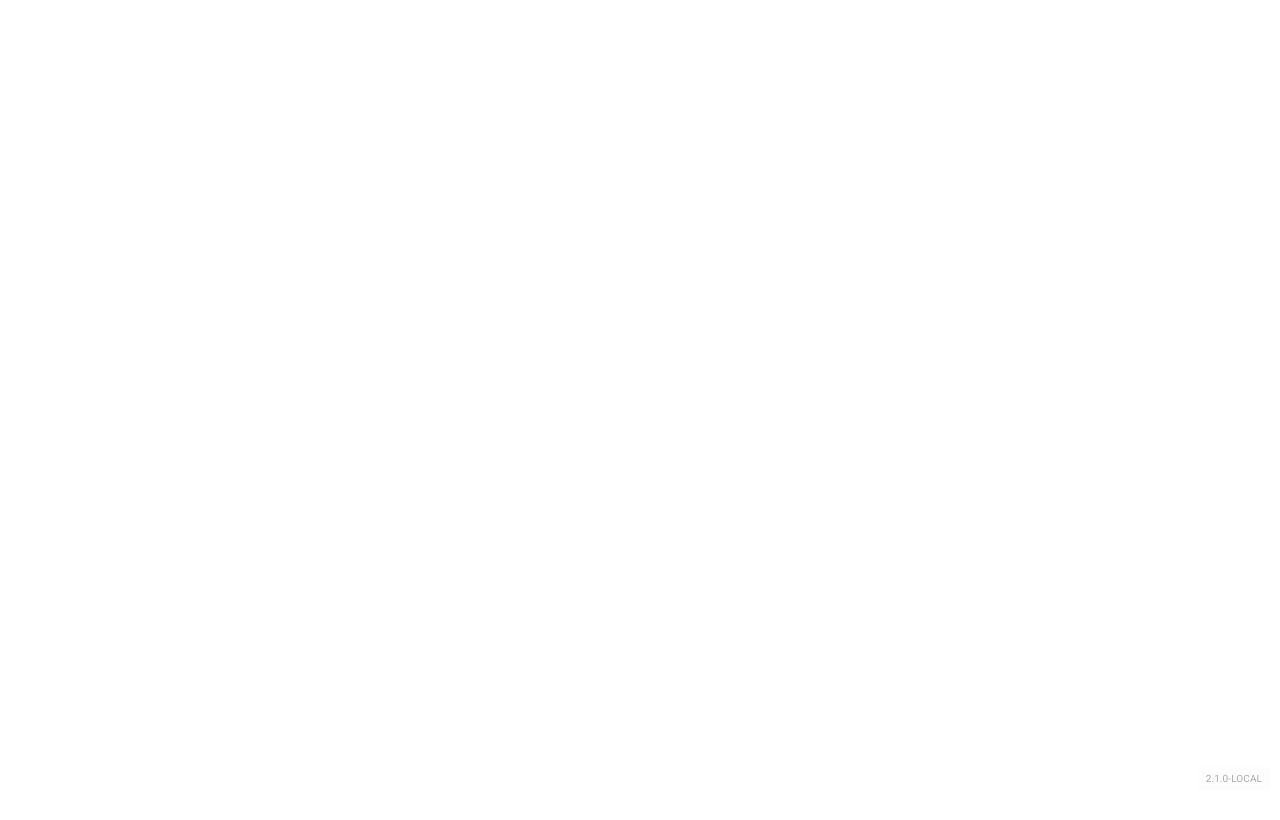
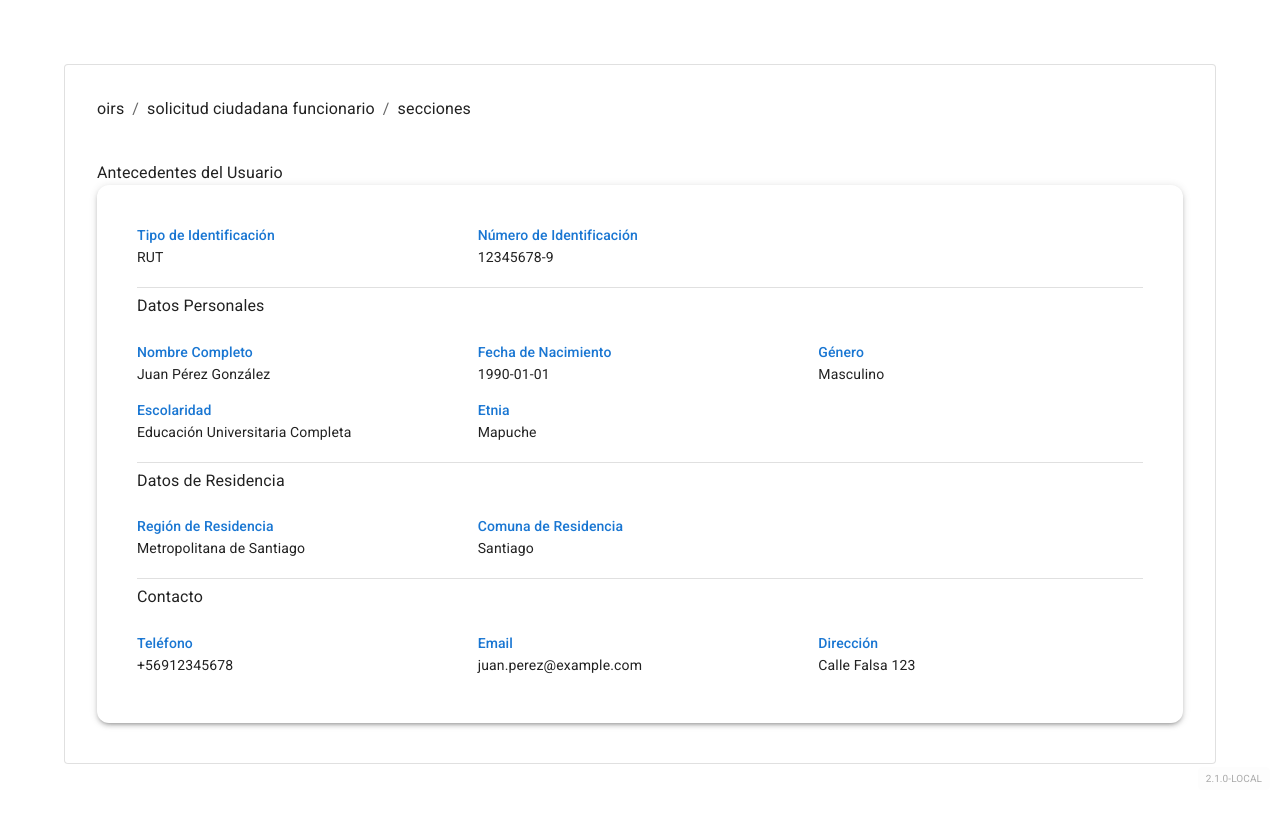
Before and after one commit to reneframirez/oirs-externo-frontend, a React (Vite) app: page /oirs/solicitud-ciudadana-funcionario/secciones in a window 1280 px wide. Before the commit this address had no page. Shown: the top 820 px of the page. Built offline with nearby package versions, Linux system fonts and the light colour scheme.

Commit message:
se agregan secciones - antecedentes usuario

```diff
--- a/src/App.jsx
+++ b/src/App.jsx
@@ -12,6 +12,7 @@ import Encuesta from './pages/oirs/solicitud-ciudadana-externa/Encuesta.jsx'
 import Inicio from './pages/Inicio.jsx'
 import IngresoSolicitudInterno from './pages/oirs/solicitud-ciudadana-funcionario/ingreso-solicitud/index.jsx'
 import SolicitudesPendientes from './pages/oirs/solicitud-ciudadana-funcionario/SolicitudesPendientes.jsx'
+import SeccionesOrdenadas from './pages/oirs/solicitud-ciudadana-funcionario/secciones/index.jsx'
 
 function App() {
 	useSesionExpiradaCheck()
@@ -39,6 +40,7 @@ function App() {
 							element={<IngresoSolicitudInterno />}
 						/>
 						<Route path="solicitudes-pendientes" element={<SolicitudesPendientes />} />
+						<Route path="secciones" element={<SeccionesOrdenadas />} />
 					</Route>
 				</Route>
 			</Routes>
--- a/src/pages/oirs/solicitud-ciudadana-funcionario/ingreso-solicitud/AntecedentesUsuario.jsx
+++ b/src/pages/oirs/solicitud-ciudadana-funcionario/ingreso-solicitud/AntecedentesUsuario.jsx
@@ -21,7 +21,7 @@ const AntecedentesUsuario = ({ datosIniciales = {} }) => {
 	const [comunaResidencia, setComunaResidencia] = useState('');
 	const [escolaridad, setEscolaridad] = useState('');
 	const [etnia, setEtnia] = useState('');
-
+	const [genero, setGenero] = useState('');
 	const regionsOfChile = [
 		'Arica y Parinacota',
 		'Tarapacá',
@@ -81,6 +81,8 @@ const AntecedentesUsuario = ({ datosIniciales = {} }) => {
 		'No pertenece a ningún pueblo indígena',
 	];
 
+	const generos = ['Masculino', 'Femenino','Otro'];
+
 	useEffect(() => {
 		if (datosIniciales) {
 			setTipoIdentificacion(datosIniciales.tipoIdentificacion || '');
@@ -88,25 +90,29 @@ const AntecedentesUsuario = ({ datosIniciales = {} }) => {
 			setComunaResidencia(datosIniciales.comunaResidencia || '');
 			setEscolaridad(datosIniciales.escolaridad || '');
 			setEtnia(datosIniciales.etnia || '');
+			setGenero(datosIniciales.genero || '');
 		}
 	}, [datosIniciales]);
 	return (
 		<>
 <Grid container spacing={2} pb={1}>
-				<Grid item xs={12} md={2}>
+  <Grid item xs={12}>
     <FormControl component="fieldset" fullWidth>
+      <Grid container alignItems="center">
+        <Grid item xs={3} md={2}>
           <FormLabel component="legend">Tipo de Persona</FormLabel>
+        </Grid>
+        <Grid item xs={9} md={10}>
           <RadioGroup row defaultValue="natural">
             <FormControlLabel value="natural" control={<Radio />} label="Natural" />
-							<FormControlLabel
-								value="juridica"
-								control={<Radio />}
-								label="Jurídica"
-							/>
+            <FormControlLabel value="juridica" control={<Radio />} label="Jurídica" />
           </RadioGroup>
+        </Grid>
+      </Grid>
     </FormControl>
   </Grid>
 </Grid>
+
 
 			<Grid container spacing={2} pb={3}>
 				<Grid item xs={12} md={2}>
@@ -227,9 +233,26 @@ const AntecedentesUsuario = ({ datosIniciales = {} }) => {
 						}}
 					/>
 				</Grid>
+
+				<Grid item xs={12} md={4}>
+					<FormControl fullWidth size="small">
+						<InputLabel id="genero-label">Genero</InputLabel>
+						<Select
+							labelId="genero-label"
+							id="genero"
+							value={genero}
+							label="Genero"
+							onChange={(e) => setGenero(e.target.value)}
+							disabled={!!datosIniciales.genero}
+						>
+							{generos.map((genero) => (
+								<MenuItem key={genero} value={genero}>
+									{genero}
+								</MenuItem>
+							))}
+						</Select>
+					</FormControl>
 				</Grid>
-
-			<Grid container spacing={2} pb={3}>
 				<Grid item xs={12} md={4}>
 					<TextField
 						id="fecha-nacimiento"
@@ -259,6 +282,10 @@ const AntecedentesUsuario = ({ datosIniciales = {} }) => {
 						}}
 					/>
 				</Grid>
+			</Grid>
+
+			<Grid container spacing={2} pb={3}>
+
 				<Grid item xs={12} md={4}>
 					<TextField
 						id="telefono"
@@ -314,9 +341,7 @@ const AntecedentesUsuario = ({ datosIniciales = {} }) => {
 						}}
 					/>
 				</Grid>
-			</Grid>
 
-			<Grid container spacing={2} pb={3}>
 				<Grid item xs={12} md={4}>
 					<TextField
 						id="direccion"
@@ -344,6 +369,7 @@ const AntecedentesUsuario = ({ datosIniciales = {} }) => {
 						}}
 					/>
 				</Grid>
+
 				<Grid item xs={12} md={4}>
 					<FormControl fullWidth size="small">
 						<InputLabel id="region-residencia-label">Región residencia</InputLabel>
@@ -363,6 +389,7 @@ const AntecedentesUsuario = ({ datosIniciales = {} }) => {
 						</Select>
 					</FormControl>
 				</Grid>
+
 				<Grid item xs={12} md={4}>
 					<FormControl fullWidth size="small">
 						<InputLabel id="comuna-residencia-label">Comuna residencia</InputLabel>
@@ -382,9 +409,7 @@ const AntecedentesUsuario = ({ datosIniciales = {} }) => {
 						</Select>
 					</FormControl>
 				</Grid>
-			</Grid>
 
-			<Grid container spacing={2} pb={3}>
 				<Grid item xs={12} md={4}>
 					<FormControl fullWidth size="small">
 						<InputLabel id="escolaridad-label">Escolaridad</InputLabel>
--- /dev/null
+++ b/src/pages/oirs/solicitud-ciudadana-funcionario/secciones/AntUsuario.jsx
@@ -0,0 +1,134 @@
+import React from 'react';
+import PropTypes from 'prop-types';
+import { Grid, Card, CardContent, Typography, Divider } from '@mui/material';
+
+const AntUsuario = ({ datosUsuario }) => {
+  return (
+    <Card elevation={3} sx={{ borderRadius: 3, p: { xs: 1, sm: 2, md: 3 } }}>
+      <CardContent>
+        <Grid container spacing={{ xs: 1, sm: 2, md: 2 }}>
+          {/* Tipo de Identificación */}
+          <Grid item xs={12} md={6} lg={4}>
+            <Typography variant="subtitle2" color="primary">
+              Tipo de Identificación
+            </Typography>
+            <Typography variant="body2">{datosUsuario.tipoIdentificacion || 'N/A'}</Typography>
+          </Grid>
+          <Grid item xs={12} md={6} lg={4}>
+            <Typography variant="subtitle2" color="primary">
+              Número de Identificación
+            </Typography>
+            <Typography variant="body2">{datosUsuario.numeroIdentificacion || 'N/A'}</Typography>
+          </Grid>
+
+          {/* Datos Personales */}
+          <Grid item xs={12}>
+            <Divider sx={{ my: 0.5 }} />
+            <Typography variant="subtitle1" color="textPrimary" gutterBottom>
+              Datos Personales
+            </Typography>
+          </Grid>
+          <Grid item xs={12} md={6} lg={4}>
+            <Typography variant="subtitle2" color="primary">
+              Nombre Completo
+            </Typography>
+            <Typography variant="body2">
+              {`${datosUsuario.nombres || 'N/A'} ${datosUsuario.apellidoPaterno || ''} ${datosUsuario.apellidoMaterno || ''}`.trim()}
+            </Typography>
+          </Grid>
+          <Grid item xs={12} md={6} lg={4}>
+            <Typography variant="subtitle2" color="primary">
+              Fecha de Nacimiento
+            </Typography>
+            <Typography variant="body2">{datosUsuario.fechaNacimiento || 'N/A'}</Typography>
+          </Grid>
+          <Grid item xs={12} md={6} lg={4}>
+            <Typography variant="subtitle2" color="primary">
+              Género
+            </Typography>
+            <Typography variant="body2">{datosUsuario.genero || 'N/A'}</Typography>
+          </Grid>
+          <Grid item xs={12} md={6} lg={4}>
+            <Typography variant="subtitle2" color="primary">
+              Escolaridad
+            </Typography>
+            <Typography variant="body2">{datosUsuario.escolaridad || 'N/A'}</Typography>
+          </Grid>
+          <Grid item xs={12} md={6} lg={4}>
+            <Typography variant="subtitle2" color="primary">
+              Etnia
+            </Typography>
+            <Typography variant="body2">{datosUsuario.etnia || 'N/A'}</Typography>
+          </Grid>
+
+          {/* Datos de Residencia */}
+          <Grid item xs={12}>
+            <Divider sx={{ my: 0.5 }} />
+            <Typography variant="subtitle1" color="textPrimary" gutterBottom>
+              Datos de Residencia
+            </Typography>
+          </Grid>
+          <Grid item xs={12} md={6} lg={4}>
+            <Typography variant="subtitle2" color="primary">
+              Región de Residencia
+            </Typography>
+            <Typography variant="body2">{datosUsuario.regionResidencia || 'N/A'}</Typography>
+          </Grid>
+          <Grid item xs={12} md={6} lg={4}>
+            <Typography variant="subtitle2" color="primary">
+              Comuna de Residencia
+            </Typography>
+            <Typography variant="body2">{datosUsuario.comunaResidencia || 'N/A'}</Typography>
+          </Grid>
+
+          {/* Contacto */}
+          <Grid item xs={12}>
+            <Divider sx={{ my: 0.5 }} />
+            <Typography variant="subtitle1" color="textPrimary" gutterBottom>
+              Contacto
+            </Typography>
+          </Grid>
+          <Grid item xs={12} md={6} lg={4}>
+            <Typography variant="subtitle2" color="primary">
+              Teléfono
+            </Typography>
+            <Typography variant="body2">{datosUsuario.telefono || 'N/A'}</Typography>
+          </Grid>
+          <Grid item xs={12} md={6} lg={4}>
+            <Typography variant="subtitle2" color="primary">
+              Email
+            </Typography>
+            <Typography variant="body2">{datosUsuario.email || 'N/A'}</Typography>
+          </Grid>
+          <Grid item xs={12} md={6} lg={4}>
+            <Typography variant="subtitle2" color="primary">
+              Dirección
+            </Typography>
+            <Typography variant="body2">{datosUsuario.direccion || 'N/A'}</Typography>
+          </Grid>
+        </Grid>
+      </CardContent>
+    </Card>
+  );
+};
+
+AntUsuario.propTypes = {
+  datosUsuario: PropTypes.shape({
+    tipoIdentificacion: PropTypes.string,
+    regionResidencia: PropTypes.string,
+    comunaResidencia: PropTypes.string,
+    escolaridad: PropTypes.string,
+    etnia: PropTypes.string,
+    numeroIdentificacion: PropTypes.string,
+    nombres: PropTypes.string,
+    apellidoPaterno: PropTypes.string,
+    apellidoMaterno: PropTypes.string,
+    fechaNacimiento: PropTypes.string,
+    telefono: PropTypes.string,
+    email: PropTypes.string,
+    direccion: PropTypes.string,
+    genero: PropTypes.string,
+  }),
+};
+
+export default AntUsuario;
--- /dev/null
+++ b/src/pages/oirs/solicitud-ciudadana-funcionario/secciones/Index.jsx
@@ -0,0 +1,57 @@
+import AntUsuario from './AntUsuario';
+import { useState } from 'react';
+
+const SeccionesOrdenadas = () => {
+  const [seccionActual, setSeccionActual] = useState(0);
+
+  const datosDelUsuario = {
+    nombres: "Juan",
+    apellidoPaterno: "Pérez",
+    apellidoMaterno: "González",
+    tipoIdentificacion: "RUT",
+    numeroIdentificacion: "12345678-9",
+    fechaNacimiento: "1990-01-01",
+    telefono: "+56912345678",
+    email: "juan.perez@example.com",
+    direccion: "Calle Falsa 123",
+    regionResidencia: "Metropolitana de Santiago",
+    comunaResidencia: "Santiago",
+    escolaridad: "Educación Universitaria Completa",
+    etnia: "Mapuche",
+    genero: "Masculino"
+  };
+
+  const secciones = [
+    { titulo: 'Antecedentes del Usuario', componente: <AntUsuario datosUsuario={datosDelUsuario} /> },
+
+  ];
+
+  const avanzarSeccion = () => {
+    if (seccionActual < secciones.length - 1) {
+      setSeccionActual(seccionActual + 1);
+    }
+  };
+
+  const retrocederSeccion = () => {
+    if (seccionActual > 0) {
+      setSeccionActual(seccionActual - 1);
+    }
+  };
+
+  return (
+    <div>
+      <h2>{secciones[seccionActual].titulo}</h2>
+      {secciones[seccionActual].componente}
+      <div>
+        {seccionActual > 0 && (
+          <button onClick={retrocederSeccion}>Anterior</button>
+        )}
+        {seccionActual < secciones.length - 1 && (
+          <button onClick={avanzarSeccion}>Siguiente</button>
+        )}
+      </div>
+    </div>
+  );
+};
+
+export default SeccionesOrdenadas;
```
Also changed, not shown: src/pages/oirs/solicitud-ciudadana-funcionario/secciones/AntImputado.jsx (added), src/pages/oirs/solicitud-ciudadana-funcionario/secciones/AntRegistro.jsx (added), src/pages/oirs/solicitud-ciudadana-funcionario/secciones/AntRequerimiento.jsx (added), src/pages/oirs/solicitud-ciudadana-funcionario/secciones/InfoAdicional.jsx (added). Lines whose indentation alone changed are shown as unchanged.
